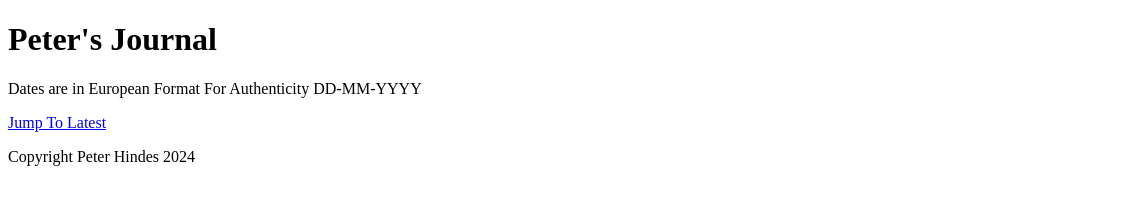
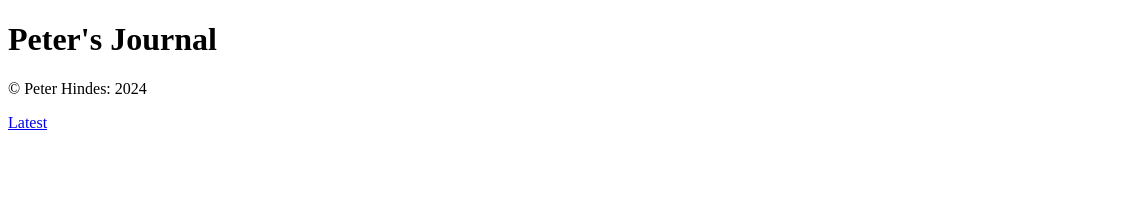
Before and after one commit to PeterHindes/simple-pages-blog, a website: page src/site-skeleton/index.html in a window 1280 px wide. Shown: the full height of the page, 0-1129 px from the left. Drawn offline with Linux system fonts and the light colour scheme; no server answers.

Commit message:
potential formatting fix

```diff
--- a/src/site-skeleton/index.html
+++ b/src/site-skeleton/index.html
@@ -57,11 +57,12 @@
         <div id="articles"><!-- placeholder --></div>
     </div>
     <div id="footer">
-        <p>Dates are in European Format For Authenticity DD-MM-YYYY</p>
+        <p>&copy; Peter Hindes: 2024</p>
+        <!-- <p>Dates are in European Format For Authenticity DD-MM-YYYY</p> -->
         <a href="#latest">
-            <div id="jtlbutton">Jump To Latest</div>
+            <div id="jtlbutton">Latest</div>
         </a>
-        <p>Copyright Peter Hindes 2024</p>
+
     </div>
 </body>
 
--- a/src/site-skeleton/style.css
+++ b/src/site-skeleton/style.css
@@ -166,6 +166,7 @@ h3 {
     display: flex;
     justify-content: center;
     align-items: center;
+    overflow: hidden;
 }
 #footer a{
     color: rgb(159, 212, 128);
```
